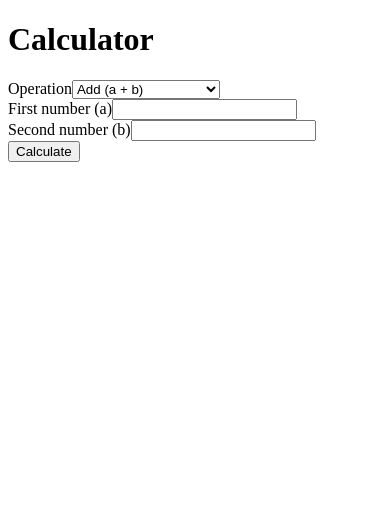
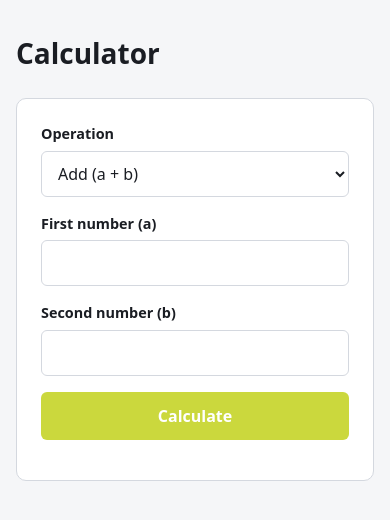
Before and after one commit to adylezz/sezzle-calculator, a React (Vite) app in the folder frontend/: page / in a window 390 px wide. Shown: the top 520 px of the page. Built offline with nearby package versions, Linux system fonts and the light colour scheme.

Commit message:
feat(frontend): add responsive layout and dark mode

```diff
--- a/frontend/src/index.css
+++ b/frontend/src/index.css
@@ -0,0 +1,154 @@
+:root {
+  --bg: #f5f6f8;
+  --surface: #ffffff;
+  --text: #1a1d23;
+  --muted: #5b6270;
+  --border: #d4d8df;
+  --accent: #cbd83d;
+  --accent-hover: #f52380;
+  --on-accent: #ffffff;
+  --error: #c92a2a;
+  --error-bg: #fff0f0;
+  --radius: 10px;
+
+  color-scheme: light dark;
+  font-family: system-ui, -apple-system, 'Segoe UI', Roboto, sans-serif;
+  line-height: 1.5;
+  color: var(--text);
+  background: var(--bg);
+}
+
+@media (prefers-color-scheme: dark) {
+  :root {
+    --bg: #14161a;
+    --surface: #1e2127;
+    --text: #e8eaee;
+    --muted: #9aa1ad;
+    --border: #353a44;
+    --accent: #f52380;
+    --accent-hover: #cbd83d;
+    --on-accent: #0d1020;
+    --error: #ff8787;
+    --error-bg: #2c1a1c;
+  }
+}
+
+*,
+*::before,
+*::after {
+  box-sizing: border-box;
+}
+
+body {
+  margin: 0;
+  min-height: 100vh;
+}
+
+.app {
+  max-width: 28rem;
+  margin: 0 auto;
+  padding: 2rem 1rem;
+}
+
+h1 {
+  margin: 0 0 1.5rem;
+  font-size: 1.75rem;
+}
+
+.calculator {
+  display: flex;
+  flex-direction: column;
+  gap: 1rem;
+  padding: 1.5rem;
+  background: var(--surface);
+  border: 1px solid var(--border);
+  border-radius: var(--radius);
+}
+
+.field {
+  display: flex;
+  flex-direction: column;
+  gap: 0.375rem;
+}
+
+label {
+  font-size: 0.9rem;
+  font-weight: 600;
+}
+
+input,
+select,
+button {
+  font: inherit;
+  font-size: 1rem; /* 16px or more prevents iOS zoom on focus */
+}
+
+input,
+select {
+  width: 100%;
+  padding: 0.625rem 0.75rem;
+  color: var(--text);
+  background: var(--surface);
+  border: 1px solid var(--border);
+  border-radius: calc(var(--radius) - 4px);
+}
+
+input[aria-invalid='true'] {
+  border-color: var(--error);
+}
+
+input:focus-visible,
+select:focus-visible,
+button:focus-visible {
+  outline: 2px solid var(--accent);
+  outline-offset: 2px;
+}
+
+button {
+  padding: 0.75rem;
+  font-weight: 600;
+  color: var(--on-accent);
+  background: var(--accent);
+  border: none;
+  border-radius: calc(var(--radius) - 4px);
+  cursor: pointer;
+}
+
+button:hover:not(:disabled) {
+  background: var(--accent-hover);
+}
+
+button:disabled {
+  opacity: 0.6;
+  cursor: not-allowed;
+}
+
+.field-error {
+  margin: 0;
+  font-size: 0.85rem;
+  color: var(--error);
+}
+
+.result {
+  margin: 0;
+  font-size: 1.25rem;
+}
+
+.result output {
+  font-weight: 700;
+  word-break: break-all;
+}
+
+.error {
+  margin: 0;
+  padding: 0.75rem;
+  color: var(--error);
+  background: var(--error-bg);
+  border-radius: calc(var(--radius) - 4px);
+}
+
+@media (min-width: 640px) {
+  .app {
+    padding-top: 4rem;
+  }
+}
```
